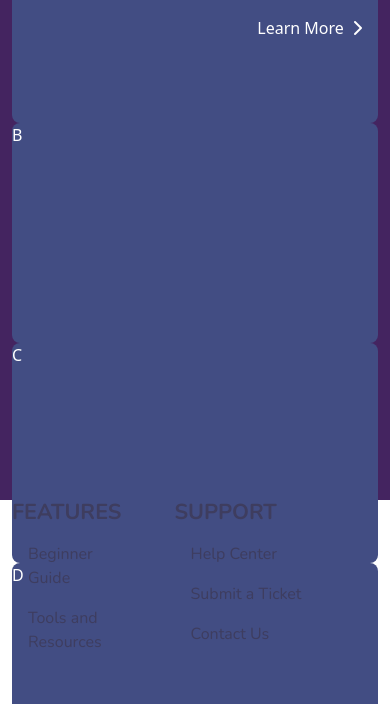
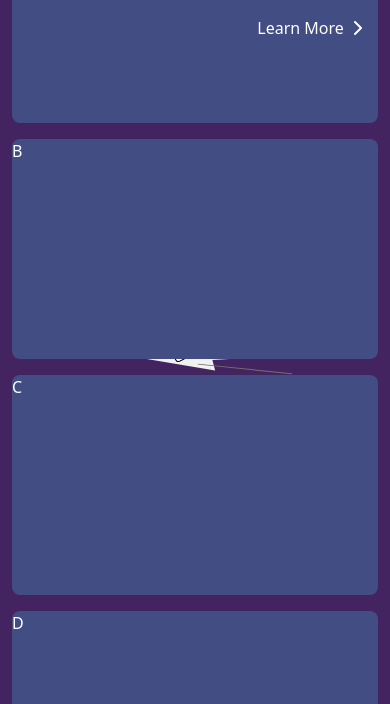
Before and after one commit to sumit43621/Bootstrap-complete-webiste, a plain HTML site: page index.html in a window 390 px wide. Shown: the part 530-1234 px from the top of the page. Drawn offline with nearby package versions, Linux system fonts and the light colour scheme.

Commit message:
added margin

```diff
--- a/index.html
+++ b/index.html
@@ -37,7 +37,7 @@
         height: 130px;
       }
       .s_main {
-        height: 900px;
+        min-height: 900px;
       }
       footer {
         height: 320px;
@@ -127,7 +127,7 @@
         <p>How can we help you?</p>
         <p>Get started with ideal to manage your projects, clients and stakeholders</p>
         <div class="row m-0">
-            <div class="col-12 col-sm-3 ">
+            <div class="col-12 col-sm-3 mb-3">
                 <div class="rounded-3 s_panel s_panel1 p-3">
                     <img src="./img/launch.svg" alt="launch">
                     <h3 class="mb-4">Innovation Decision Hub</h3>
@@ -135,13 +135,13 @@
                     <a href="#" class="float-end text-white text-decoration-none">Learn More <i class="fas fa-chevron-right ms-1"></i></a>
                 </div>
             </div>
-            <div class="col-12 col-sm-3 ">
+            <div class="col-12 col-sm-3 mb-3">
                 <div class="rounded-3 s_panel s_panel2">B</div>
             </div>
-            <div class="col-12 col-sm-3 ">
+            <div class="col-12 col-sm-3 mb-3">
                 <div class="rounded-3 s_panel s_panel3">C</div>
             </div>
-            <div class="col-12 col-sm-3 ">
+            <div class="col-12 col-sm-3 mb-3">
                 <div class="rounded-3 s_panel s_panel4">D</div>
             </div>
         </div>
```
